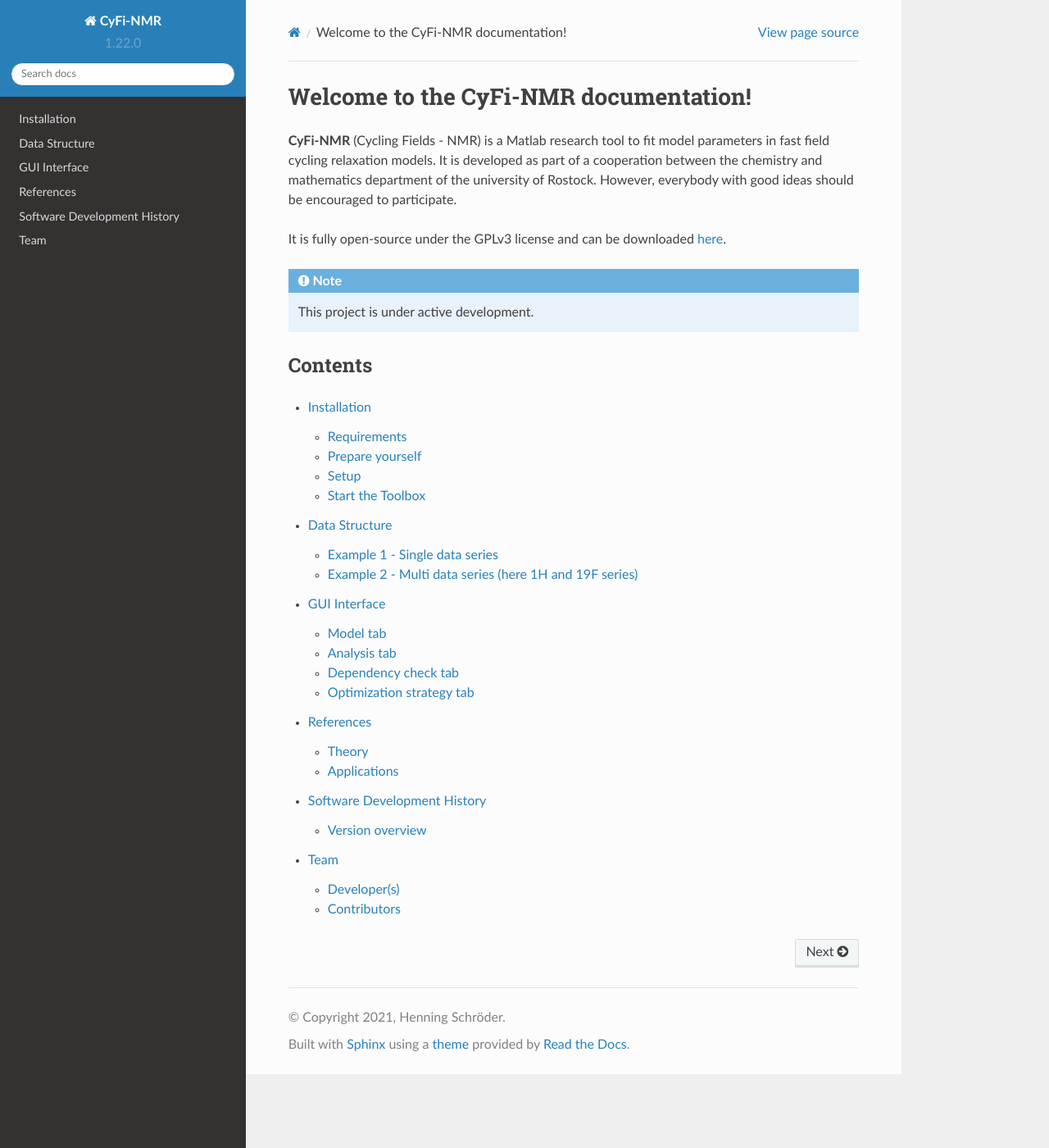
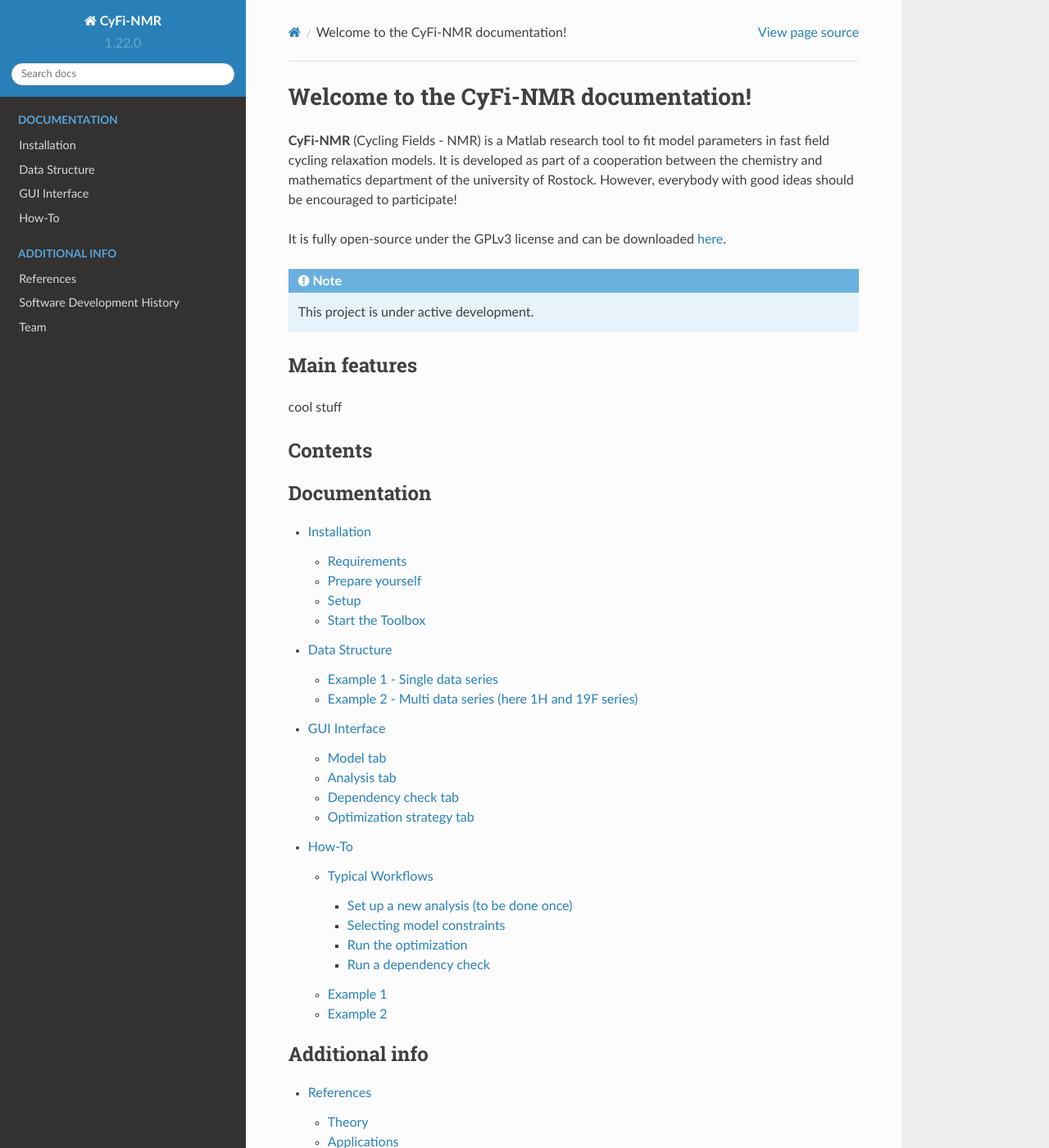
Before and after one commit to henning1419/cyfi-nmr, a Sphinx documentation site: the page built from docs/source/index.rst, in a window 1280 px wide and 1400 px high. Shown: the whole window at 82% size. Built offline with Sphinx 7.4.7 and the Read the Docs theme 2.0.0, drawn with Linux system fonts in a browser that asks for light colours; some of the changed lines change nothing that is shown.

Commit message:
add howto

```diff
--- /dev/null
+++ b/docs/source/howto.rst
@@ -0,0 +1,30 @@
+How-To
+============
+
+
+
+Typical Workflows
+-------------------
+
+Set up a new analysis (to be done once)
+^^^^^^^^^^^^^^^^^^^^^^^^^^^^^^^^^^^^^^^
+
+    1. Copy the template load-file or a previously used one and rename it.
+    2. Update the data locations and the model specified in the load-file.
+    3. Append the new load-file to the list of load-files in the `mainGUI.m` (comment all others).
+    4. Select the file `mainGUI.m` and start the GUI by `rightclick -> run` or pressing `F9`.
+
+Selecting model constraints
+^^^^^^^^^^^^^^^^^^^^^^^^^^^
+
+Run the optimization
+^^^^^^^^^^^^^^^^^^^^^^^^^^^
+
+Run a dependency check
+^^^^^^^^^^^^^^^^^^^^^^^^^^^
+
+Example 1
+------------
+
+Example 2
+------------
--- a/docs/source/index.rst
+++ b/docs/source/index.rst
@@ -4,7 +4,7 @@
 **CyFi-NMR** (Cycling Fields - NMR) is a Matlab research tool to fit model parameters
 in fast field cycling relaxation models.
 It is developed as part of a cooperation between the chemistry and mathematics department of the university of Rostock.
-However, everybody with good ideas should be encouraged to participate.
+However, everybody with good ideas should be encouraged to participate!
 
 It is fully open-source under the GPLv3 license and can be downloaded `here <https://github.com/henning1419/cyfi-nmr>`_.
 
@@ -13,14 +13,25 @@
 
    This project is under active development.
 
+Main features
+-------------
+
+cool stuff
+
 Contents
 --------
 
 .. toctree::
+    :caption: Documentation
 
     installation
     datastructure
     guiinterface
+    howto
+
+.. toctree::
+    :caption: Additional info
+
     ref
     swdev
     team
--- a/docs/source/ref.rst
+++ b/docs/source/ref.rst
@@ -1,5 +1,6 @@
 References
 ============
+
 
 Theory
 ---------
--- /dev/null
+++ b/docs/source/resources/refs.bib
@@ -0,0 +1,32 @@
+@article{OGS2020,
+  title={Probing relaxation models by means of Fast Field-Cycling relaxometry, NMR spectroscopy and molecular dynamics simulations: Detailed insight into the translational and rotational dynamics of a protic ionic liquid},
+  author={Overbeck, Viviane and Golub, Benjamin and Schroeder, Henning and Appelhagen, Andreas and Paschek, Dietmar and Neymeyr, Klaus and Ludwig, Ralf},
+  journal={Journal of Molecular Liquids},
+  volume={319},
+  pages={114207},
+  year={2020},
+  publisher={Elsevier}
+}
+
+@article{HOS2020,
+  title={Understanding the nature of nuclear magnetic resonance relaxation by means of fast-field-cycling relaxometry and molecular dynamics simulations—the validity of relaxation models},
+  author={Honegger, Philipp and Overbeck, Viviane and Strate, Anne and Appelhagen, Andreas and Sappl, Marion and Heid, Esther and Schröder, Christian and Ludwig, Ralf and Steinhauser, Othmar},
+  journal={The journal of physical chemistry letters},
+  volume={11},
+  number={6},
+  pages={2165--2170},
+  year={2020},
+  publisher={ACS Publications}
+}
+
+
+@article{OSB2021,
+  title={Insights into the translational and rotational dynamics of cations and anions in protic ionic liquids by means of NMR fast-field-cycling relaxometry},
+  author={Overbeck, Viviane and Schr{\"o}der, Henning and Bonsa, Anne-Marie and Neymeyr, Klaus and Ludwig, Ralf},
+  journal={Physical Chemistry Chemical Physics},
+  volume={23},
+  number={4},
+  pages={2663--2675},
+  year={2021},
+  publisher={Royal Society of Chemistry}
+}
```
Also changed, not shown: docs/source/conf.py (line endings or trailing spaces).
